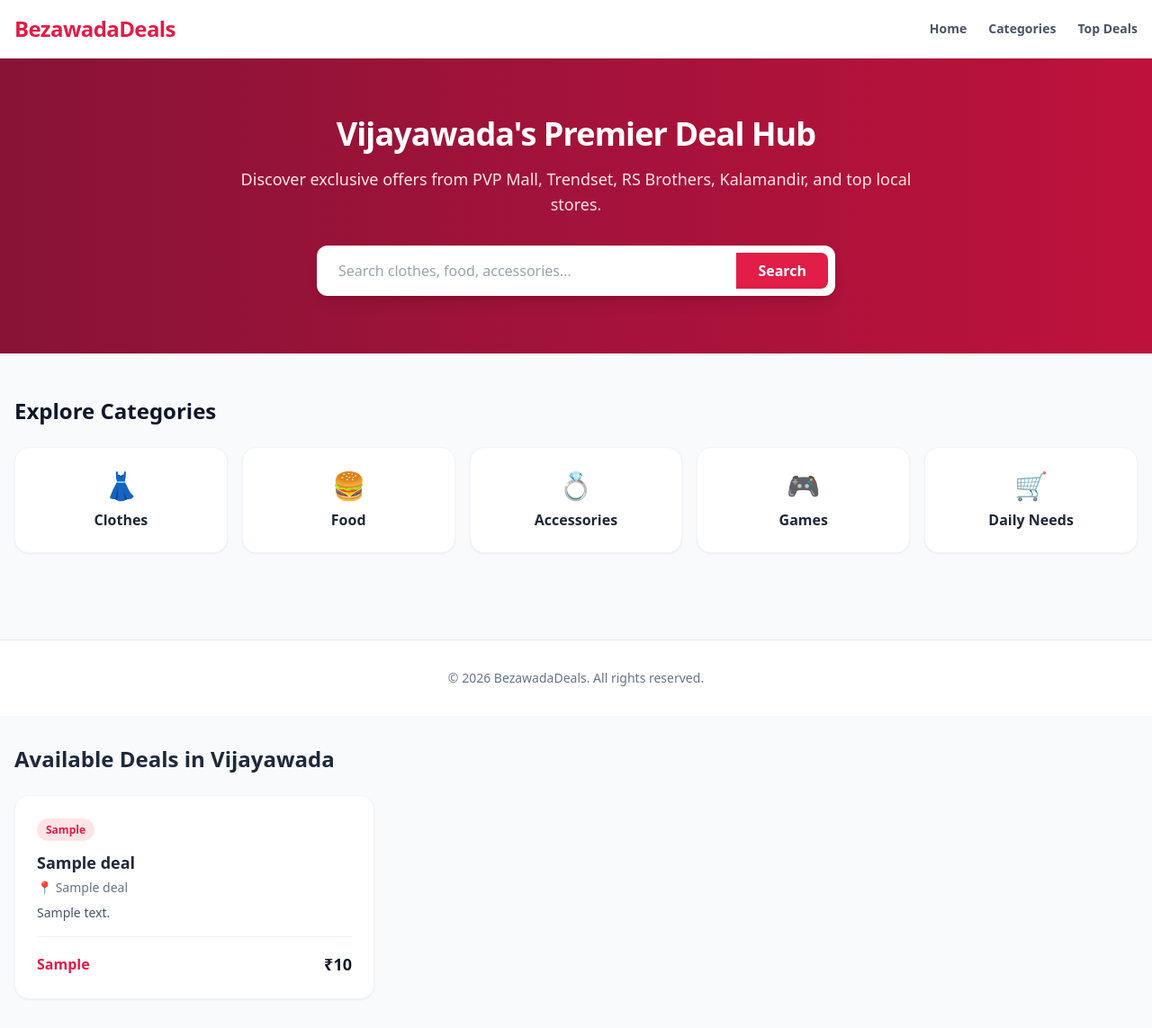
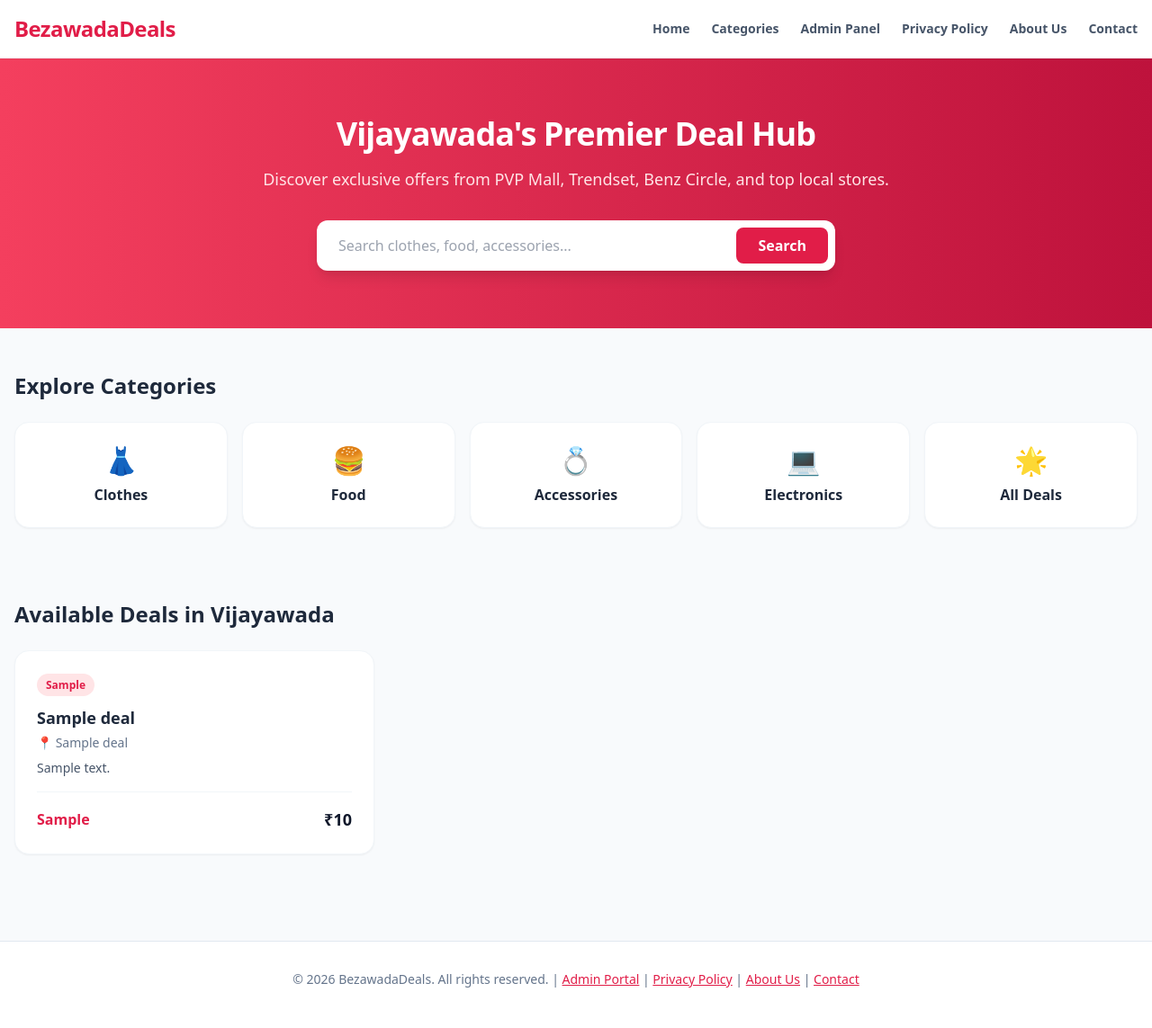
Before and after one commit to revathi096/bezawada-deals-backend, a Flask app: page / in a window 1280 px wide. Shown: the whole page at 90% size. After the commit the page ends 1098 px from the top, so only its background shows below. Run offline with Flask 3, Linux system fonts and the light colour scheme; tables that the repository leaves empty hold one stand-in row (values such as "Sample post"); some libraries are stand-ins or nearby versions.

Commit message:
Update index.html

```diff
--- a/templates/index.html
+++ b/templates/index.html
@@ -7,78 +7,81 @@
     <script src="https://cdn.tailwindcss.com"></script>
 </head>
 <body class="bg-slate-50 text-slate-800 font-sans antialiased">
+
     <!-- Header -->
     <header class="bg-white shadow-sm sticky top-0 z-50 border-b border-slate-100">
         <div class="max-w-7xl mx-auto px-4 py-4 flex justify-between items-center">
             <h1 class="text-2xl font-black text-rose-600 tracking-tight">BezawadaDeals</h1>
             <nav class="hidden md:flex space-x-6 text-sm font-semibold text-slate-600">
-                <a href="#" class="hover:text-rose-600 transition">Home</a>
-                <a href="#categories" class="hover:text-rose-600 transition">Categories</a>
-                <a href="#deals" class="hover:text-rose-600 transition">Top Deals</a>
+                <a href="/" class="hover:text-rose-600 transition">Home</a>
+                <a href="#Categories" class="hover:text-rose-600 transition">Categories</a>
+                <a href="/admin" class="hover:text-rose-600 transition">Admin Panel</a>
+                <a href="/privacy" class="hover:text-rose-600 transition">Privacy Policy</a>
+                <a href="/about" class="hover:text-rose-600 transition">About Us</a>
+                <a href="/contact" class="hover:text-rose-600 transition">Contact</a>
             </nav>
         </div>
     </header>
 
     <!-- Hero Section -->
-    <section class="bg-gradient-to-r from-rose-900 to-rose-700 text-white py-16 px-4 text-center">
+    <section class="bg-gradient-to-r from-rose-500 to-rose-700 text-white py-16 px-4 text-center">
         <div class="max-w-3xl mx-auto">
             <h2 class="text-4xl font-extrabold mb-4 tracking-tight">Vijayawada's Premier Deal Hub</h2>
-            <p class="text-rose-100 text-lg mb-8">Discover exclusive offers from PVP Mall, Trendset, RS Brothers, Kalamandir, and top local stores.</p>
+            <p class="text-rose-100 text-lg mb-8">Discover exclusive offers from PVP Mall, Trendset, Benz Circle, and top local stores.</p>
             <div class="bg-white p-2 rounded-xl shadow-lg max-w-xl mx-auto flex">
-                <input type="text" id="searchInput" placeholder="Search clothes, food, accessories..." class="w-full px-4 py-2 text-slate-700 focus:outline-none rounded-l-lg">
-                <button class="bg-rose-600 hover:bg-rose-700 text-white px-6 py-2 rounded-r-lg font-semibold transition">Search</button>
+                <input type="text" id="searchInput" placeholder="Search clothes, food, accessories..." class="w-full px-4 py-2 text-slate-800 focus:outline-none">
+                <button id="searchBtn" class="bg-rose-600 hover:bg-rose-700 text-white px-6 py-2 rounded-lg font-semibold transition">Search</button>
             </div>
         </div>
     </section>
 
     <!-- Categories Section -->
-    <main class="max-w-7xl mx-auto px-4 py-12" id="categories">
-        <h3 class="text-2xl font-bold mb-6 text-slate-900">Explore Categories</h3>
+    <main class="max-w-7xl mx-auto px-4 py-12" id="Categories">
+        <h2 class="text-2xl font-bold mb-6 text-slate-800">Explore Categories</h2>
         <div class="grid grid-cols-2 md:grid-cols-5 gap-4">
-            <div class="bg-white p-6 rounded-2xl shadow-sm border border-slate-100 text-center hover:shadow-md transition cursor-pointer">
+            <div data-cat="Clothes" class="cat-card bg-white p-6 rounded-2xl shadow-sm border border-slate-100 text-center hover:shadow-md transition cursor-pointer">
                 <div class="text-3xl mb-2">👗</div>
                 <h4 class="font-bold text-slate-800">Clothes</h4>
             </div>
-            <div class="bg-white p-6 rounded-2xl shadow-sm border border-slate-100 text-center hover:shadow-md transition cursor-pointer">
+            <div data-cat="Food" class="cat-card bg-white p-6 rounded-2xl shadow-sm border border-slate-100 text-center hover:shadow-md transition cursor-pointer">
                 <div class="text-3xl mb-2">🍔</div>
                 <h4 class="font-bold text-slate-800">Food</h4>
             </div>
-            <div class="bg-white p-6 rounded-2xl shadow-sm border border-slate-100 text-center hover:shadow-md transition cursor-pointer">
+            <div data-cat="Accessories" class="cat-card bg-white p-6 rounded-2xl shadow-sm border border-slate-100 text-center hover:shadow-md transition cursor-pointer">
                 <div class="text-3xl mb-2">💍</div>
                 <h4 class="font-bold text-slate-800">Accessories</h4>
             </div>
-            <div class="bg-white p-6 rounded-2xl shadow-sm border border-slate-100 text-center hover:shadow-md transition cursor-pointer">
-                <div class="text-3xl mb-2">🎮</div>
-                <h4 class="font-bold text-slate-800">Games</h4>
+            <div data-cat="Electronics" class="cat-card bg-white p-6 rounded-2xl shadow-sm border border-slate-100 text-center hover:shadow-md transition cursor-pointer">
+                <div class="text-3xl mb-2">💻</div>
+                <h4 class="font-bold text-slate-800">Electronics</h4>
             </div>
-            <div class="bg-white p-6 rounded-2xl shadow-sm border border-slate-100 text-center hover:shadow-md transition cursor-pointer">
-                <div class="text-3xl mb-2">🛒</div>
-                <h4 class="font-bold text-slate-800">Daily Needs</h4>
+            <div data-cat="All" class="cat-card bg-white p-6 rounded-2xl shadow-sm border border-slate-100 text-center hover:shadow-md transition cursor-pointer">
+                <div class="text-3xl mb-2">🌟</div>
+                <h4 class="font-bold text-slate-800">All Deals</h4>
             </div>
         </div>
     </main>
 
-    <!-- Footer -->
-    <footer class="bg-white border-t border-slate-200 py-8 text-center text-slate-500 text-sm mt-12">
-        <p>&copy; 2026 BezawadaDeals. All rights reserved.</p>
-    </footer>
-</body>
-</html>
     <!-- Deals Display Section -->
-<section class="max-w-7xl mx-auto px-4 py-8" id="deals-section">
+    <section class="max-w-7xl mx-auto px-4 py-8 mb-16" id="deals-section">
         <h2 class="text-2xl font-bold mb-6 text-slate-800">Available Deals in Vijayawada</h2>
         <div id="deals-container" class="grid grid-cols-1 md:grid-cols-3 gap-6">
-        <!-- Deals will load here dynamically -->
+            <!-- Dynamic Deals -->
         </div>
     </section>
 
-<!-- JavaScript to fetch and display deals -->
+    <!-- Footer -->
+    <footer class="bg-white border-t border-slate-200 py-8 text-center text-slate-500 text-sm">
+        <p>&copy; 2026 BezawadaDeals. All rights reserved. | <a href="/admin" class="text-rose-600 underline">Admin Portal</a> | <a href="/privacy" class="text-rose-600 underline">Privacy Policy</a> | <a href="/about" class="text-rose-600 underline">About Us</a> | <a href="/contact" class="text-rose-600 underline">Contact</a></p>
+    </footer>
+
+    <!-- JavaScript -->
     <script>
-    async function loadDeals(category = 'All') {
+        async function loadDeals(category = 'All', search = '') {
             try {
-            let url = '/api/offers';
-            if (category !== 'All') {
-                url += `?category=${encodeURIComponent(category)}`;
+                let url = `/api/offers?category=${encodeURIComponent(category)}`;
+                if (search) {
+                    url += `&search=${encodeURIComponent(search)}`;
                 }
                 let response = await fetch(url);
                 let result = await response.json();
@@ -88,11 +91,8 @@
 
                 if (result.data && result.data.length > 0) {
                     result.data.forEach(deal => {
-                    let card = `
-                        bg-white p-6 rounded-2xl shadow-sm border border-slate-100 hover:shadow-md transition flex flex-col justify-between
-                    `;
                         let cardDiv = document.createElement('div');
-                    cardDiv.className = card;
+                        cardDiv.className = "bg-white p-6 rounded-2xl shadow-sm border border-slate-100 hover:shadow-md transition flex flex-col justify-between";
                         cardDiv.innerHTML = `
                             <div>
                                 <span class="text-xs font-semibold px-2.5 py-1 bg-rose-100 text-rose-600 rounded-full">${deal.category}</span>
@@ -108,23 +108,31 @@
                         container.appendChild(cardDiv);
                     });
                 } else {
-                container.innerHTML = `<p class="text-slate-500 col-span-3 text-center py-6">No deals found for this category right now.</p>`;
+                    container.innerHTML = `<p class="text-slate-500 col-span-3 text-center py-6">No deals found matching your criteria.</p>`;
                 }
             } catch (err) {
                 console.error("Error loading deals:", err);
             }
         }
 
-    // Page load అయిన వెంటనే అన్ని డీల్స్ చూపించడానికి
+        // Page load అయిన వెంటనే అన్ని డీల్స్ లోడ్ అవ్వడానికి
         loadDeals('All');
 
-    // కేటగిరీల (Clothes, Food మొదలైనవి) మీద క్లిక్ చేస్తే ఆటోమేటిక్‌గా ఫిల్టర్ అవ్వడానికి
-    document.querySelectorAll('#Categories div').forEach(item => {
-        item.style.cursor = 'pointer';
-        item.item_category = item.querySelector('h4').innerText.trim();
-        item.addEventListener('click', () => {
-            loadDeals(item.item_category);
+        // కేటగిరీల కార్డ్స్ క్లిక్ చేసినప్పుడు ఫిల్టర్ అవ్వడానికి
+        document.querySelectorAll('.cat-card').forEach(item => {
+            item.addEventListener('click', function() {
+                let cat = this.getAttribute('data-cat');
+                loadDeals(cat);
                 document.getElementById('deals-section').scrollIntoView({ behavior: 'smooth' });
             });
         });
+
+        // సర్చ్ బటన్ వర్కింగ్
+        document.getElementById('searchBtn').addEventListener('click', () => {
+            let query = document.getElementById('searchInput').value;
+            loadDeals('All', query);
+            document.getElementById('deals-section').scrollIntoView({ behavior: 'smooth' });
+        });
     </script>
+</body>
+</html>
```
Lines whose indentation alone changed are shown as unchanged.
